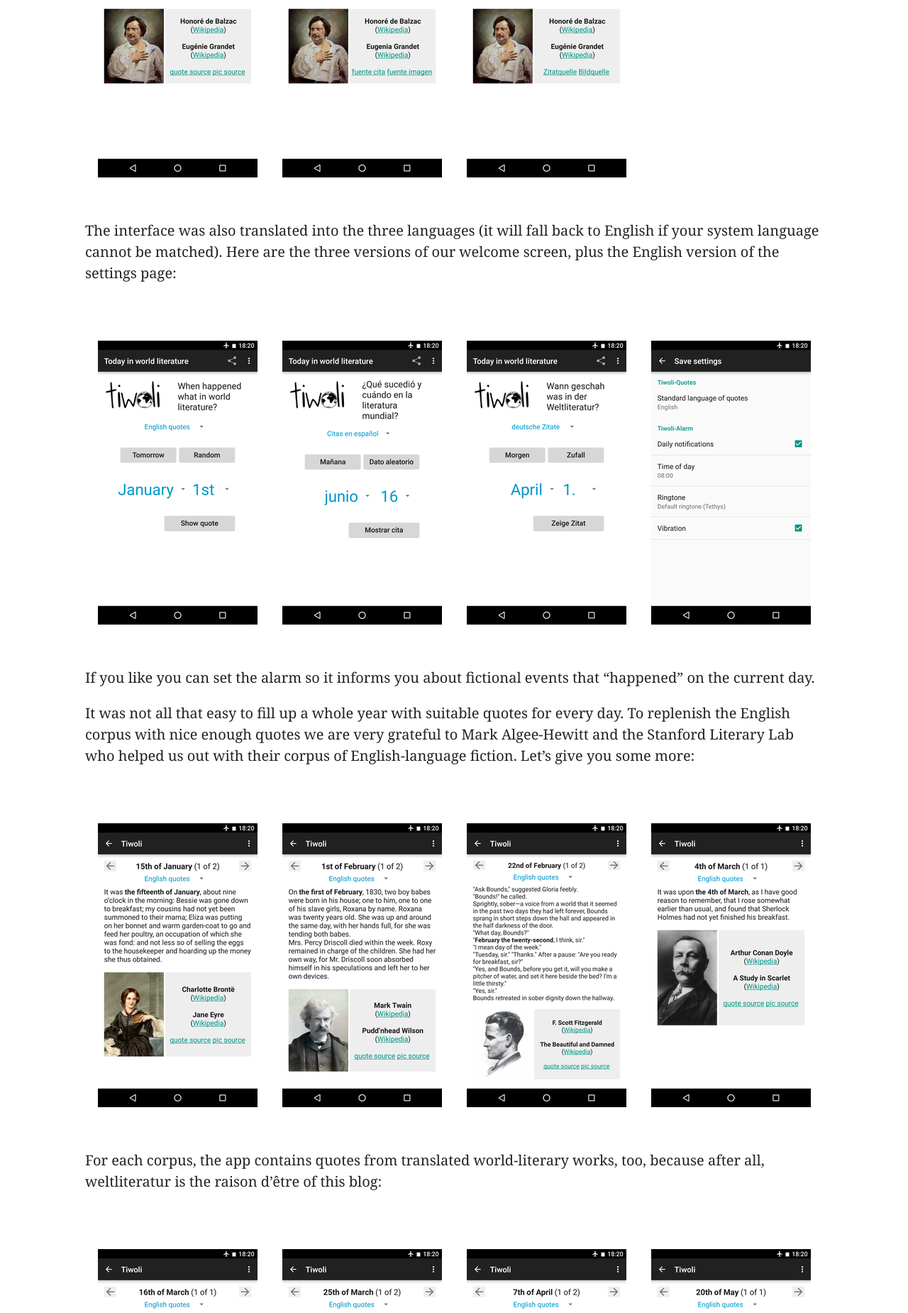
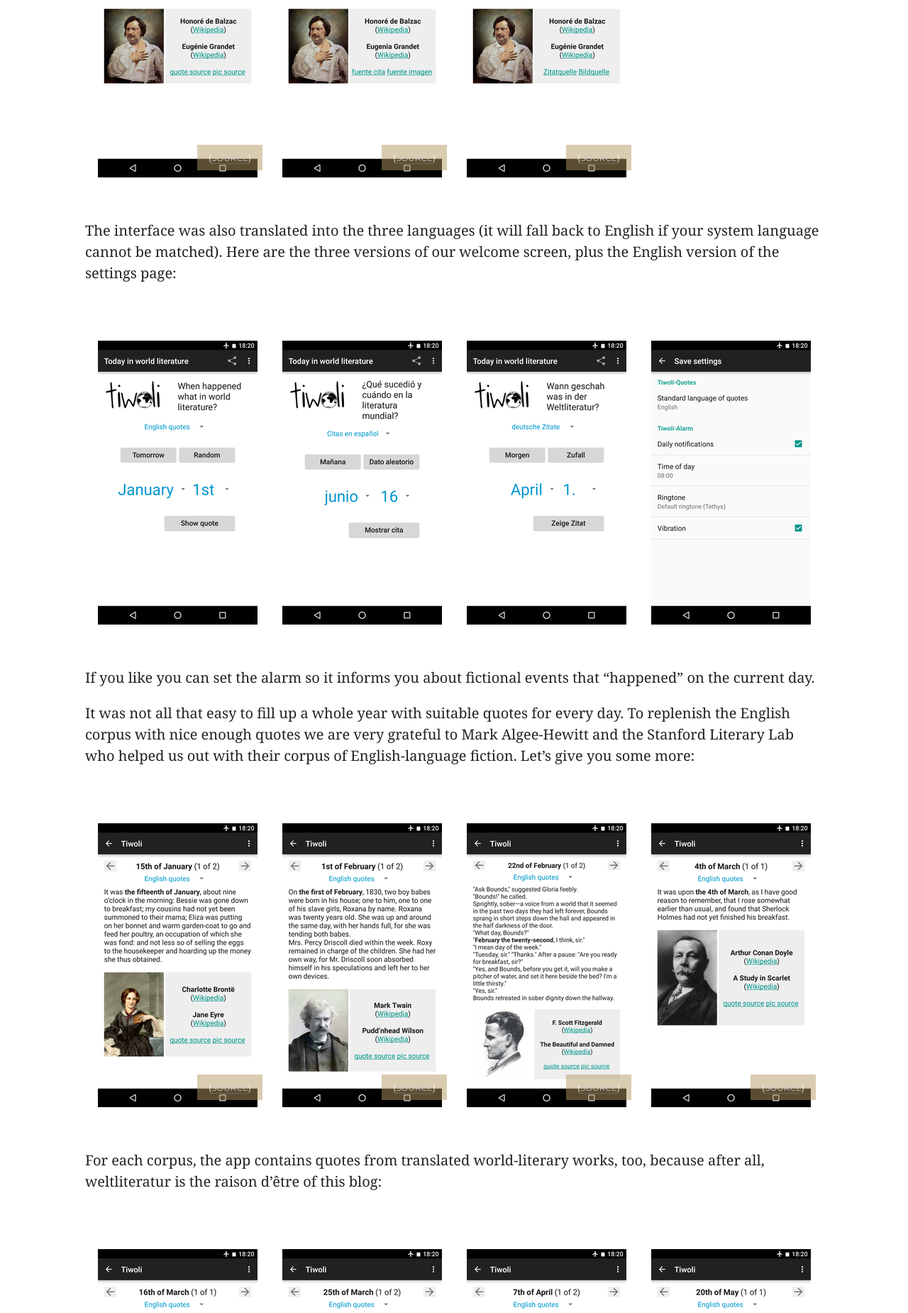
Before and after one commit to weltliteratur/blog, a Jekyll site: the page built from _posts/2016-09-07-Introducing-TIWOLI.markdown, in a window 1280 px wide. Shown: the part 2374-4224 px from the top of the page at 71% size. Built offline with Jekyll 4.4.1, drawn with Linux system fonts in a browser that asks for light colours; nearby versions of some CDN libraries; some web fonts are replaced; comment, search, counter and statistics services are not loaded; some of the changed text lies outside the part shown.

Commit message:
more sources

```diff
--- a/_posts/2016-09-07-Introducing-TIWOLI.markdown
+++ b/_posts/2016-09-07-Introducing-TIWOLI.markdown
@@ -42,9 +42,9 @@ We're currently curating three corpora for the app, in **English**, **Spanish**
 
 <div id="tiwoligallery">
  <ul>
-  <li><figure><img src="{{ site.url }}/images/tiwoli/tiwoli-en-01-01-balzac-eugenie.png" alt="Screenshot from TIWOLI app."></figure></li>
-  <li><figure><img src="{{ site.url }}/images/tiwoli/tiwoli-es-01-01-balzac-eugenia.png" alt="Screenshot from TIWOLI app."></figure></li>
-  <li><figure><img src="{{ site.url }}/images/tiwoli/tiwoli-de-01-01-balzac-eugenie.png" alt="Screenshot from TIWOLI app."></figure></li>
+  <li><figure><img src="{{ site.url }}/images/tiwoli/tiwoli-en-01-01-balzac-eugenie.png" alt="Screenshot from TIWOLI app."><figcaption>(<a href="https://www.gutenberg.org/ebooks/1715">source</a>)</figcaption></figure></li>
+  <li><figure><img src="{{ site.url }}/images/tiwoli/tiwoli-es-01-01-balzac-eugenia.png" alt="Screenshot from TIWOLI app."><figcaption>(<a href="https://es.wikisource.org/wiki/Eugenia_Grandet">source</a>)</figcaption></figure></li>
+  <li><figure><img src="{{ site.url }}/images/tiwoli/tiwoli-de-01-01-balzac-eugenie.png" alt="Screenshot from TIWOLI app."><figcaption>(<a href="http://gutenberg.spiegel.de/buch/4850/3">source</a>)</figcaption></figure></li>
  </ul>
 </div>
 <div style="clear:left;" />
@@ -67,10 +67,10 @@ It was not all that easy to fill up a whole year with suitable quotes for every
 
 <div id="tiwoligallery">
  <ul>
-  <li><figure><img src="{{ site.url }}/images/tiwoli/tiwoli-en-01-15-bronte-jane-eyre.png" alt="Screenshot from TIWOLI app."></figure></li>
-  <li><figure><img src="{{ site.url }}/images/tiwoli/tiwoli-en-02-01-twain-wilson.png" alt="Screenshot from TIWOLI app."></figure></li>
-  <li><figure><img src="{{ site.url }}/images/tiwoli/tiwoli-en-02-22-fitzgerald-beautiful.png" alt="Screenshot from TIWOLI app."></figure></li>
-  <li><figure><img src="{{ site.url }}/images/tiwoli/tiwoli-en-03-04-doyle-scarlet.png" alt="Screenshot from TIWOLI app."></figure></li>
+  <li><figure><img src="{{ site.url }}/images/tiwoli/tiwoli-en-01-15-bronte-jane-eyre.png" alt="Screenshot from TIWOLI app."><figcaption>(<a href="https://www.gutenberg.org/ebooks/1260">source</a>)</figcaption></figure></li>
+  <li><figure><img src="{{ site.url }}/images/tiwoli/tiwoli-en-02-01-twain-wilson.png" alt="Screenshot from TIWOLI app."><figcaption>(<a href="https://www.gutenberg.org/ebooks/102">source</a>)</figcaption></figure></li>
+  <li><figure><img src="{{ site.url }}/images/tiwoli/tiwoli-en-02-22-fitzgerald-beautiful.png" alt="Screenshot from TIWOLI app."><figcaption>(<a href="https://www.gutenberg.org/ebooks/9830">source</a>)</figcaption></figure></li>
+  <li><figure><img src="{{ site.url }}/images/tiwoli/tiwoli-en-03-04-doyle-scarlet.png" alt="Screenshot from TIWOLI app."><figcaption>(<a href="https://www.gutenberg.org/ebooks/244">source</a>)</figcaption></figure></li>
  </ul>
 </div>
 <div style="clear:left;" />
@@ -79,10 +79,10 @@ For each corpus, the app contains quotes from translated world-literary works, t
 
 <div id="tiwoligallery">
  <ul>
-  <li><figure><img src="{{ site.url }}/images/tiwoli/tiwoli-en-03-16-novalis-ofterdingen.png" alt="Screenshot from TIWOLI app."></figure></li>
-  <li><figure><img src="{{ site.url }}/images/tiwoli/tiwoli-en-03-25-hugo-hunchback.png" alt="Screenshot from TIWOLI app."></figure></li>
-  <li><figure><img src="{{ site.url }}/images/tiwoli/tiwoli-en-04-07-gogol-nose.png" alt="Screenshot from TIWOLI app."></figure></li>
-  <li><figure><img src="{{ site.url }}/images/tiwoli/tiwoli-en-05-20-turgenev-fathers.png" alt="Screenshot from TIWOLI app."></figure></li>
+  <li><figure><img src="{{ site.url }}/images/tiwoli/tiwoli-en-03-16-novalis-ofterdingen.png" alt="Screenshot from TIWOLI app."><figcaption>(<a href="https://www.gutenberg.org/ebooks/31873">source</a>)</figcaption></figure></li>
+  <li><figure><img src="{{ site.url }}/images/tiwoli/tiwoli-en-03-25-hugo-hunchback.png" alt="Screenshot from TIWOLI app."><figcaption>(<a href="https://www.gutenberg.org/ebooks/2610">source</a>)</figcaption></figure></li>
+  <li><figure><img src="{{ site.url }}/images/tiwoli/tiwoli-en-04-07-gogol-nose.png" alt="Screenshot from TIWOLI app."><figcaption>(<a href="https://www.gutenberg.org/ebooks/36238">source</a>)</figcaption></figure></li>
+  <li><figure><img src="{{ site.url }}/images/tiwoli/tiwoli-en-05-20-turgenev-fathers.png" alt="Screenshot from TIWOLI app."><figcaption>(<a href="https://www.gutenberg.org/ebooks/30723">source</a>)</figcaption></figure></li>
  </ul>
 </div>
 <div style="clear:left;" />
```
